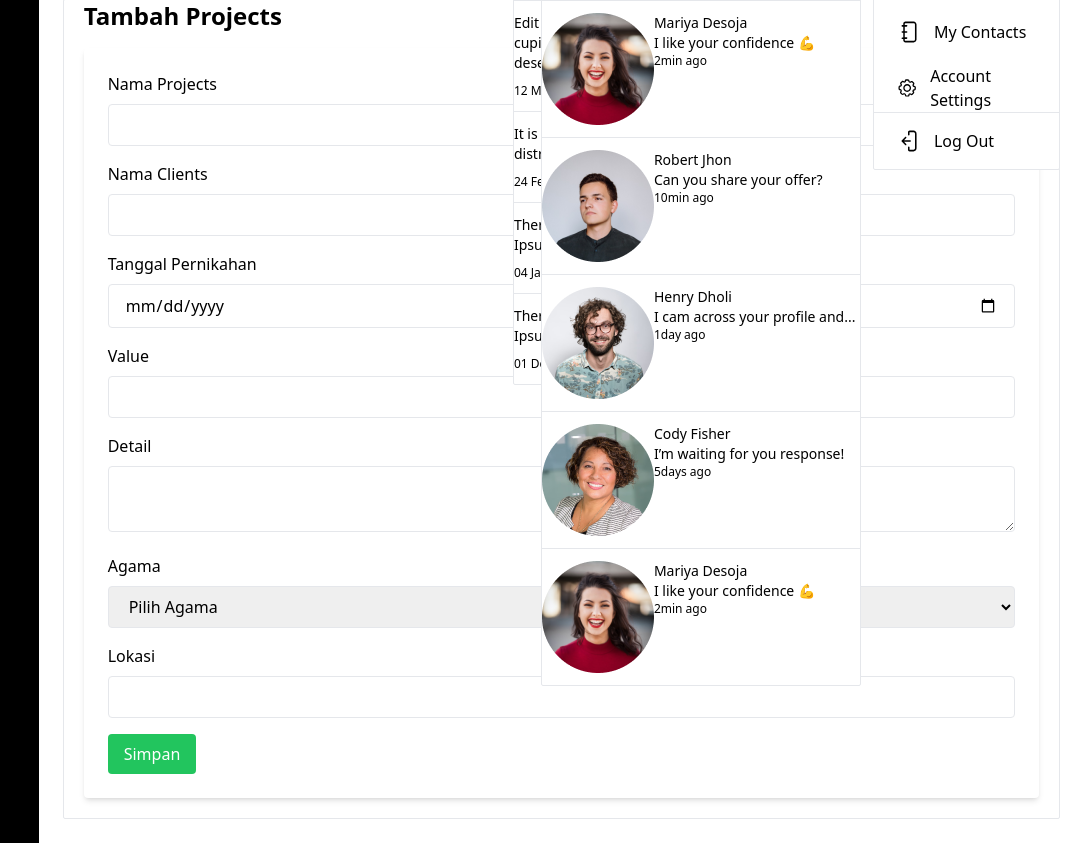
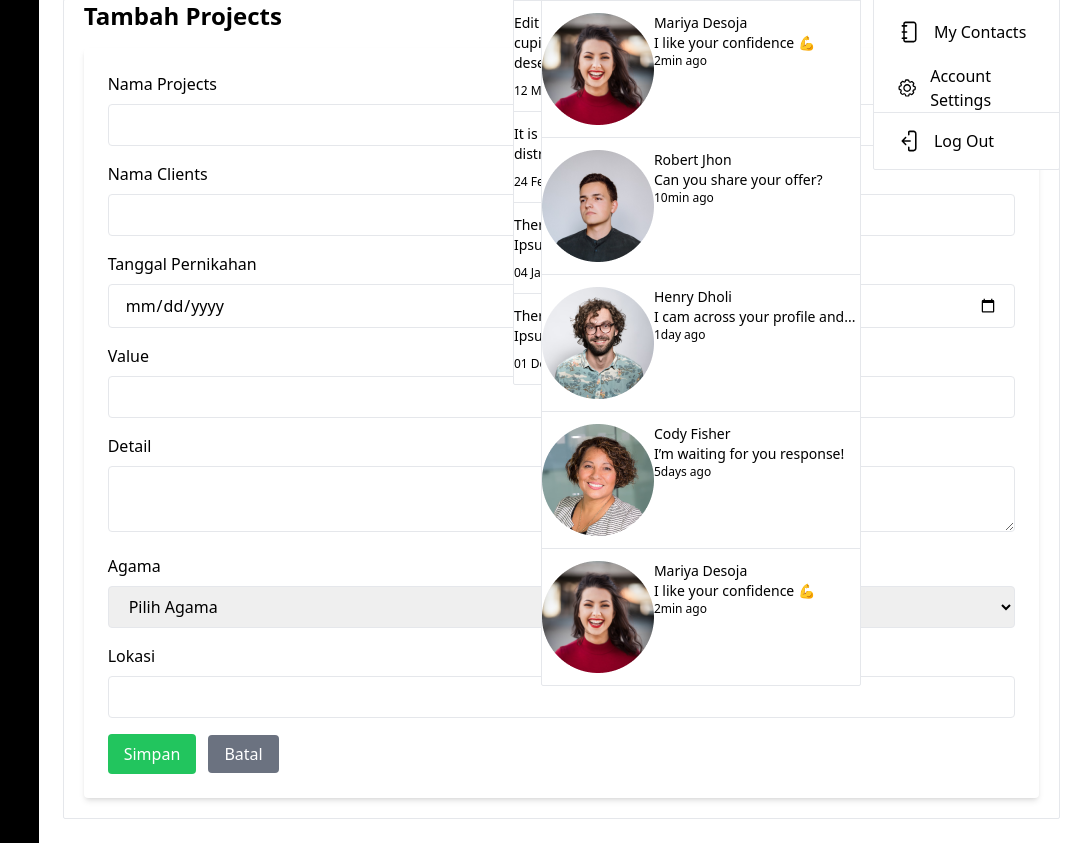
Before and after one commit to arkansys22/3RpM4nt3nB4rU, a CodeIgniter app: page /database/index.php/crud_projects/create in a window 1280 px wide. Shown: the part 105-948 px from the top of the page, without its empty margins (196-1280 px from the left). Run offline with CodeIgniter, Linux system fonts and the light colour scheme; some libraries are stand-ins or nearby versions.

Commit message:
add batal button on projects create

```diff
--- a/application/views/projects/create.php
+++ b/application/views/projects/create.php
@@ -65,6 +65,7 @@
                 <input type="text" name="location" class="w-full px-4 py-2 border rounded mb-4" required>
 
                 <button type="submit" class="bg-green-500 text-white px-4 py-2 rounded">Simpan</button>
+                <a href="<?= site_url('projects') ?>" class="ml-2 bg-gray-500 text-white px-4 py-2 rounded">Batal</a>
               </form>
             </div>
           </div>
```
